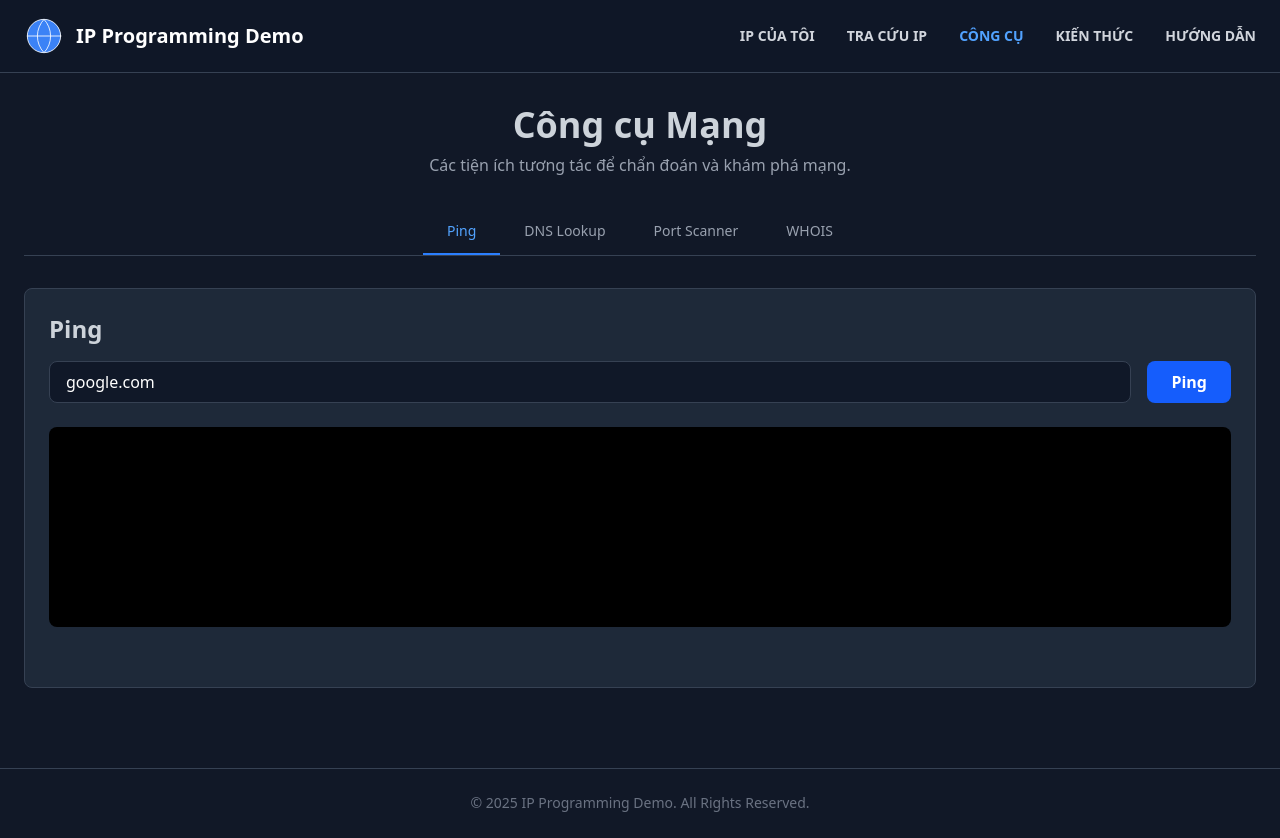
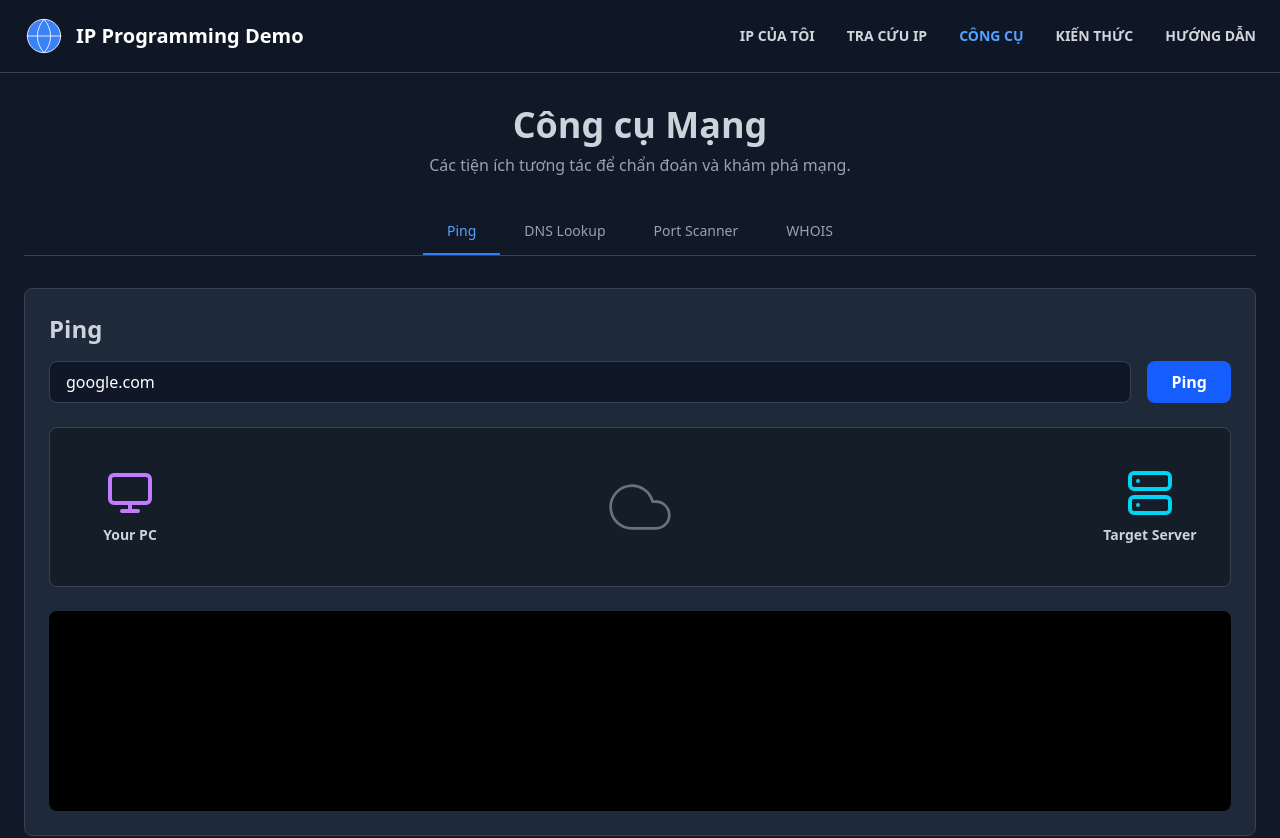
Before and after one commit to NguyenHuynhPhuVinh/WebIP, a Next.js app: page /tools in a window 1280 px wide. Shown: the top 838 px of the page. Built offline with nearby package versions, Linux system fonts and the light colour scheme.

Commit message:
feat: Integrate ToolVisualization component into network tools; enhance visual feedback with loading and status indicators

```diff
--- a/src/components/tools/DnsLookupTool.tsx
+++ b/src/components/tools/DnsLookupTool.tsx
@@ -1,5 +1,6 @@
 "use client";
 
+import ToolVisualization from "./ToolVisualization";
 import { useState } from "react";
 
 interface DnsResult {
@@ -11,12 +12,16 @@ export default function DnsLookupTool() {
   const [results, setResults] = useState<DnsResult | null>(null);
   const [isLoading, setIsLoading] = useState(false);
   const [error, setError] = useState<string | null>(null);
+  const [visualStatus, setVisualStatus] = useState<
+    "idle" | "loading" | "success" | "error"
+  >("idle");
 
   const handleLookup = async (e: React.FormEvent) => {
     e.preventDefault();
     if (!host.trim() || isLoading) return;
 
     setIsLoading(true);
+    setVisualStatus("loading");
     setError(null);
     setResults(null);
 
@@ -30,7 +35,9 @@ export default function DnsLookupTool() {
         );
       }
       setResults(data);
+      setVisualStatus("success");
     } catch (err: any) {
+      setVisualStatus("error");
       setError(err.message);
     } finally {
       setIsLoading(false);
@@ -64,6 +71,7 @@ export default function DnsLookupTool() {
           {isLoading ? "Looking up..." : "Lookup"}
         </button>
       </form>
+      <ToolVisualization toolType="dns-lookup" status={visualStatus} />
       <div className="bg-black rounded-lg p-4 font-mono text-sm min-h-[200px] overflow-x-auto">
         {isLoading && (
           <p className="text-gray-400 animate-pulse">
--- a/src/components/tools/PingTool.tsx
+++ b/src/components/tools/PingTool.tsx
@@ -1,5 +1,6 @@
 "use client";
 
+import ToolVisualization from "./ToolVisualization";
 import { useState } from "react";
 
 interface PingResult {
@@ -11,12 +12,16 @@ export default function PingTool() {
   const [host, setHost] = useState("google.com");
   const [results, setResults] = useState<PingResult[]>([]);
   const [isLoading, setIsLoading] = useState(false);
+  const [visualStatus, setVisualStatus] = useState<
+    "idle" | "loading" | "success" | "error"
+  >("idle");
 
   const handlePing = async (e: React.FormEvent) => {
     e.preventDefault();
     if (!host.trim() || isLoading) return;
 
     setIsLoading(true);
+    setVisualStatus("loading");
     setResults([]);
 
     setResults([{ type: "info", message: `Pinging ${host.trim()}...` }]);
@@ -29,6 +34,7 @@ export default function PingTool() {
         if (data.error) {
           throw new Error(data.error);
         }
+        setVisualStatus("success");
 
         setResults((prev) => [
           ...prev,
@@ -38,6 +44,7 @@ export default function PingTool() {
           },
         ]);
       } catch (error: any) {
+        setVisualStatus("error");
         setResults((prev) => [
           ...prev,
           {
@@ -73,6 +80,7 @@ export default function PingTool() {
           {isLoading ? "Pinging..." : "Ping"}
         </button>
       </form>
+      <ToolVisualization toolType="ping" status={visualStatus} />
       <div className="bg-black rounded-lg p-4 font-mono text-sm min-h-[200px] overflow-x-auto">
         {results.map((result, index) => (
           <p
--- a/src/components/tools/PortScanTool.tsx
+++ b/src/components/tools/PortScanTool.tsx
@@ -1,5 +1,6 @@
 "use client";
 
+import ToolVisualization from "./ToolVisualization";
 import { useState } from "react";
 
 interface PortResult {
@@ -26,6 +27,9 @@ export default function PortScanTool() {
   const [results, setResults] = useState<PortResult[]>([]);
   const [isLoading, setIsLoading] = useState(false);
   const [error, setError] = useState<string | null>(null);
+  const [visualStatus, setVisualStatus] = useState<
+    "idle" | "loading" | "success" | "error"
+  >("idle");
 
   const handlePortToggle = (port: number) => {
     setSelectedPorts((prev) =>
@@ -38,6 +42,7 @@ export default function PortScanTool() {
     if (!host.trim() || selectedPorts.length === 0 || isLoading) return;
 
     setIsLoading(true);
+    setVisualStatus("loading");
     setError(null);
     setResults([]);
 
@@ -51,7 +56,9 @@ export default function PortScanTool() {
         throw new Error(data.error || "An unknown error occurred");
       }
       setResults(data);
+      setVisualStatus("success");
     } catch (err: any) {
+      setVisualStatus("error");
       setError(err.message);
     } finally {
       setIsLoading(false);
@@ -104,6 +111,7 @@ export default function PortScanTool() {
         </div>
       </form>
 
+      <ToolVisualization toolType="port-scan" status={visualStatus} />
       <div className="bg-black rounded-lg p-4 font-mono text-sm min-h-[200px] overflow-x-auto">
         {isLoading && (
           <p className="text-gray-400 animate-pulse">Scanning ports...</p>
--- /dev/null
+++ b/src/components/tools/ToolIcons.tsx
@@ -0,0 +1,118 @@
+export const ClientPCIcon = () => (
+  <svg
+    xmlns="http://www.w3.org/2000/svg"
+    width="48"
+    height="48"
+    viewBox="0 0 24 24"
+    fill="none"
+    stroke="currentColor"
+    strokeWidth="2"
+    strokeLinecap="round"
+    strokeLinejoin="round"
+    className="text-purple-400"
+  >
+    <rect x="2" y="3" width="20" height="14" rx="2" ry="2"></rect>
+    <line x1="8" y1="21" x2="16" y2="21"></line>
+    <line x1="12" y1="17" x2="12" y2="21"></line>
+  </svg>
+);
+
+export const ServerIcon = (props: React.SVGProps<SVGSVGElement>) => (
+  <svg
+    xmlns="http://www.w3.org/2000/svg"
+    width="48"
+    height="48"
+    viewBox="0 0 24 24"
+    fill="none"
+    stroke="currentColor"
+    strokeWidth="2"
+    strokeLinecap="round"
+    strokeLinejoin="round"
+    className="text-cyan-400"
+    {...props}
+  >
+    <rect x="2" y="2" width="20" height="8" rx="2" ry="2"></rect>
+    <rect x="2" y="14" width="20" height="8" rx="2" ry="2"></rect>
+    <line x1="6" y1="6" x2="6.01" y2="6"></line>
+    <line x1="6" y1="18" x2="6.01" y2="18"></line>
+  </svg>
+);
+
+export const DnsServerIcon = () => (
+  <svg
+    xmlns="http://www.w3.org/2000/svg"
+    width="48"
+    height="48"
+    viewBox="0 0 24 24"
+    fill="none"
+    stroke="currentColor"
+    strokeWidth="2"
+    strokeLinecap="round"
+    strokeLinejoin="round"
+    className="text-green-400"
+  >
+    <path d="M12 22s8-4 8-10V5l-8-3-8 3v7c0 6 8 10 8 10z"></path>
+    <path d="M12 11.5l6-2.5"></path>
+    <path d="M12 11.5v7"></path>
+    <path d="M12 11.5L6 9"></path>
+    <path d="M18 9l-6-2.5"></path>
+    <path d="M6 9l6 2.5"></path>
+  </svg>
+);
+
+export const WhoisDBIcon = () => (
+  <svg
+    xmlns="http://www.w3.org/2000/svg"
+    width="48"
+    height="48"
+    viewBox="0 0 24 24"
+    fill="none"
+    stroke="currentColor"
+    strokeWidth="2"
+    strokeLinecap="round"
+    strokeLinejoin="round"
+    className="text-orange-400"
+  >
+    <ellipse cx="12" cy="5" rx="9" ry="3"></ellipse>
+    <path d="M21 12c0 1.66-4 3-9 3s-9-1.34-9-3"></path>
+    <path d="M3 5v14c0 1.66 4 3 9 3s9-1.34 9-3V5"></path>
+  </svg>
+);
+
+export const CloudIcon = () => (
+  <svg
+    xmlns="http://www.w3.org/2000/svg"
+    width="64"
+    height="64"
+    viewBox="0 0 24 24"
+    fill="none"
+    stroke="currentColor"
+    strokeWidth="1"
+    strokeLinecap="round"
+    strokeLinejoin="round"
+    className="text-gray-500"
+  >
+    <path d="M18 10h-1.26A8 8 0 1 0 9 20h9a5 5 0 0 0 0-10z"></path>
+  </svg>
+);
+
+export const PacketIcon = ({
+  type,
+  direction,
+}: {
+  type: string;
+  direction: "in" | "out";
+}) => {
+  const content =
+    {
+      ping: direction === "out" ? "echo?" : "reply",
+      "dns-lookup": direction === "out" ? "A?" : "IP",
+      whois: direction === "out" ? "who?" : "data",
+    }[type] || "";
+
+  return (
+    <div className="w-16 h-8 rounded-md border-2 border-yellow-400 bg-gray-900 flex items-center justify-center">
+      <span className="text-xs font-mono text-yellow-300">{content}</span>
+    </div>
+  );
+};
--- /dev/null
+++ b/src/components/tools/ToolVisualization.tsx
@@ -0,0 +1,110 @@
+import {
+  ClientPCIcon,
+  CloudIcon,
+  DnsServerIcon,
+  PacketIcon,
+  ServerIcon,
+  WhoisDBIcon,
+} from "./ToolIcons";
+
+type ToolType = "ping" | "dns-lookup" | "port-scan" | "whois";
+type Status = "idle" | "loading" | "success" | "error";
+
+interface ToolVisualizationProps {
+  toolType: ToolType;
+  status: Status;
+}
+
+const toolConfig = {
+  ping: {
+    label: "Target Server",
+    Icon: ServerIcon,
+  },
+  "dns-lookup": {
+    label: "DNS Server",
+    Icon: DnsServerIcon,
+  },
+  "port-scan": {
+    label: "Target Server",
+    Icon: ServerIcon,
+  },
+  whois: {
+    label: "WHOIS Registry",
+    Icon: WhoisDBIcon,
+  },
+};
+
+export default function ToolVisualization({
+  toolType,
+  status,
+}: ToolVisualizationProps) {
+  const config = toolConfig[toolType];
+  const isLoading = status === "loading";
+
+  return (
+    <div className="relative h-40 bg-black/30 rounded-lg flex items-center justify-between px-4 sm:px-8 py-4 my-6 overflow-hidden border border-gray-700">
+      {/* Client */}
+      <div className="flex flex-col items-center gap-2 text-center w-24">
+        <ClientPCIcon />
+        <span className="text-sm font-semibold">Your PC</span>
+      </div>
+
+      {/* Internet Cloud */}
+      <div className="absolute left-1/2 top-1/2 -translate-x-1/2 -translate-y-1/2">
+        <CloudIcon />
+      </div>
+
+      {/* Packets */}
+      {/* Packet from Client to Server */}
+      <div
+        className={`absolute top-1/2 -translate-y-1/2 transition-all duration-700 ease-in-out ${
+          isLoading && toolType !== "port-scan"
+            ? "left-[calc(50%-48px)] opacity-100"
+            : "left-1/4 opacity-0"
+        }`}
+      >
+        <PacketIcon type={toolType} direction="out" />
+      </div>
+
+      {/* Packet from Server to Client (for ping) */}
+      {toolType === "ping" && (
+        <div
+          className={`absolute top-1/2 -translate-y-1/2 transition-all duration-700 ease-in-out delay-700 ${
+            isLoading
+              ? "right-[calc(50%-48px)] opacity-100"
+              : "right-1/4 opacity-0"
+          }`}
+        >
+          <PacketIcon type="ping" direction="in" />
+        </div>
+      )}
+
+      {/* Target */}
+      <div className="flex flex-col items-center gap-2 text-center w-24">
+        <div className="relative">
+          <config.Icon />
+          {isLoading && toolType === "port-scan" && (
+            <div className="absolute inset-0 rounded-full animate-ping bg-red-500/50"></div>
+          )}
+        </div>
+        <span className="text-sm font-semibold">{config.label}</span>
+      </div>
+
+      {/* Status Overlay */}
+      <div
+        className={`absolute inset-0 backdrop-blur-sm transition-opacity duration-300 flex items-center justify-center
+        ${status === "success" ? "bg-green-500/20" : ""}
+        ${status === "error" ? "bg-red-500/20" : ""}
+        ${status === "idle" || isLoading ? "opacity-0" : "opacity-100"}
+      `}
+      >
+        {status === "success" && (
+          <span className="text-2xl font-bold text-green-300">Success!</span>
+        )}
+        {status === "error" && (
+          <span className="text-2xl font-bold text-red-300">Error!</span>
+        )}
+      </div>
+    </div>
+  );
+}
--- a/src/components/tools/WhoisTool.tsx
+++ b/src/components/tools/WhoisTool.tsx
@@ -1,5 +1,6 @@
 "use client";
 
+import ToolVisualization from "./ToolVisualization";
 import { useState } from "react";
 
 export default function WhoisTool() {
@@ -7,12 +8,16 @@ export default function WhoisTool() {
   const [result, setResult] = useState<string | null>(null);
   const [isLoading, setIsLoading] = useState(false);
   const [error, setError] = useState<string | null>(null);
+  const [visualStatus, setVisualStatus] = useState<
+    "idle" | "loading" | "success" | "error"
+  >("idle");
 
   const handleLookup = async (e: React.FormEvent) => {
     e.preventDefault();
     if (!query.trim() || isLoading) return;
 
     setIsLoading(true);
+    setVisualStatus("loading");
     setError(null);
     setResult(null);
 
@@ -24,7 +29,9 @@ export default function WhoisTool() {
         throw new Error(data.error || "An unknown error occurred");
       }
       setResult(data.result);
+      setVisualStatus("success");
     } catch (err: any) {
+      setVisualStatus("error");
       setError(err.message);
     } finally {
       setIsLoading(false);
@@ -50,6 +57,7 @@ export default function WhoisTool() {
           {isLoading ? "Looking up..." : "Lookup"}
         </button>
       </form>
+      <ToolVisualization toolType="whois" status={visualStatus} />
       <div className="bg-black rounded-lg p-4 font-mono text-sm min-h-[200px] overflow-x-auto">
         {isLoading && (
           <p className="text-gray-400 animate-pulse">Fetching WHOIS data...</p>
```
